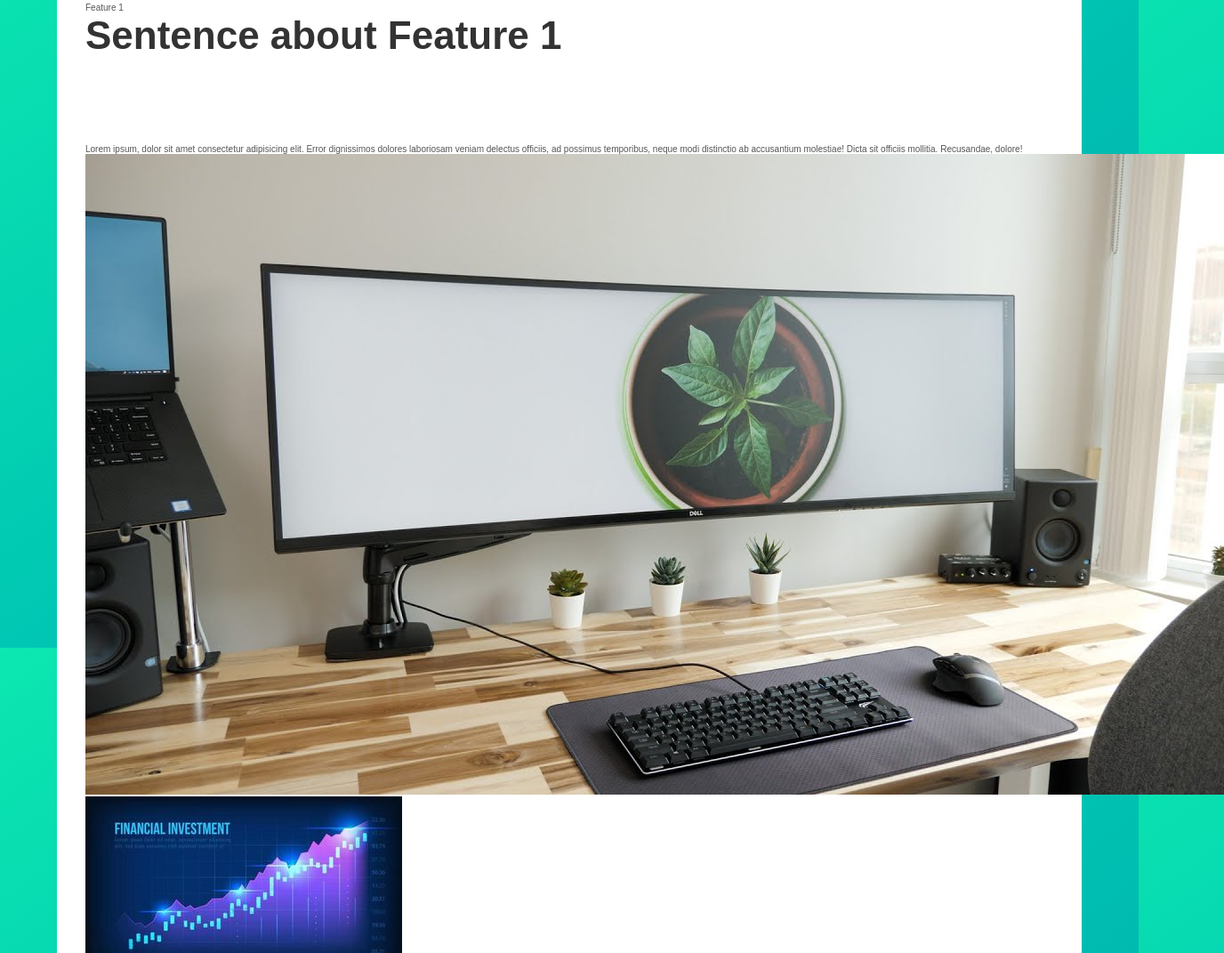
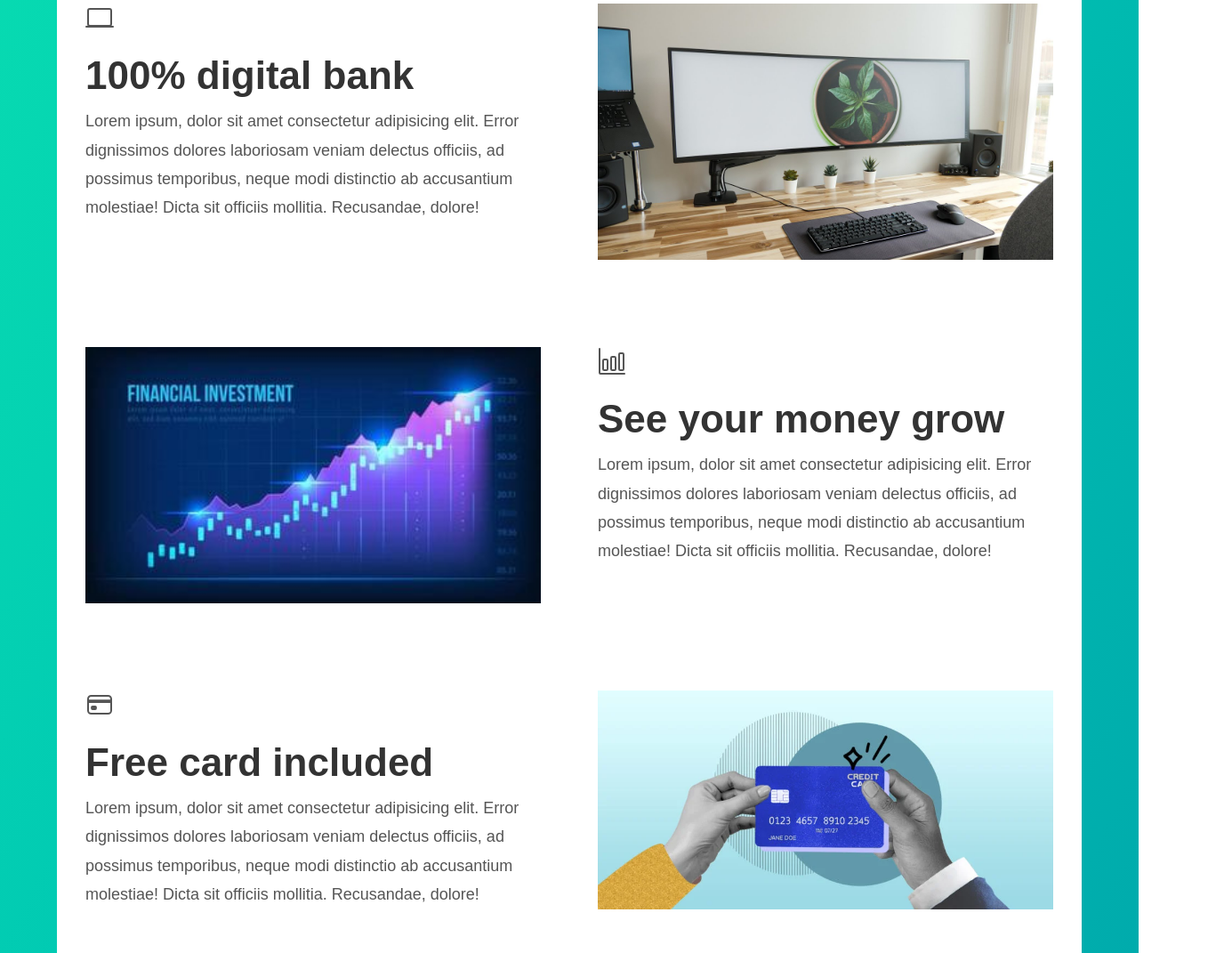
Before and after one commit to aburgy-93/uBankV1.1, a plain HTML site: page index.html in a window 1280 px wide. Shown: the part 1000-2071 px from the top of the page at 89% size, 1376 px wide, since content can reach past the window. Drawn offline with nearby package versions, Linux system fonts and the light colour scheme.

Commit message:
svgs added, features formatted

```diff
--- a/css/general.css
+++ b/css/general.css
@@ -80,12 +80,27 @@ body {
   overflow-x: hidden;
 
   background: var(--gradient-primary);
-  height: 100vh;
+  height: 100%;
 }
 
 html,
 body {
   overflow: visible;
+}
+
+.grid {
+  display: grid;
+  row-gap: 9.6rem;
+  column-gap: 6.4rem;
+}
+
+.grid:not(:last-child) {
+  margin-bottom: 9.6rem;
+}
+
+.grid--2-cols {
+  display: grid;
+  grid-template-columns: 1fr 1fr;
 }
 
 .ubank-UI {
--- a/css/style.css
+++ b/css/style.css
@@ -189,7 +189,7 @@ body {
 }
 
 /*********************************/
-/* SECTION FEATURED */
+/* SECTION FEATURED-IN */
 /*********************************/
 
 /*********************************/
@@ -199,3 +199,26 @@ body {
 .section-features {
   padding: 9.6rem 0;
 }
+
+.feature-img {
+  width: 100%;
+}
+
+.feature-title {
+  font-size: 4.4rem;
+  font-weight: 700;
+  line-height: 1.05;
+  color: #333;
+  margin-bottom: 1.2rem;
+}
+
+.feature-description {
+  font-size: 1.8rem;
+  line-height: 1.8;
+}
+
+.features--icon {
+  height: 3.2rem;
+  width: 3.2rem;
+  margin-bottom: 2.4rem;
+}
--- a/index.html
+++ b/index.html
@@ -4,6 +4,8 @@
     <meta charset="UTF-8" />
     <meta http-equiv="X-UA-Compatible" content="IE=edge" />
     <meta name="viewport" content="width=device-width, initial-scale=1.0" />
+
+    <link rel="shortcut icon" type="image/png" href="img/icon.png" />
 
     <link rel="preconnect" href="https://fonts.googleapis.com" />
     <link rel="preconnect" href="https://fonts.gstatic.com" crossorigin />
@@ -15,6 +17,9 @@
     <title>uBank | A Bank Made for You</title>
 
     <script defer src="script.js"></script>
+
+
+
     <link rel="stylesheet" href="css/general.css" />
     <link rel="stylesheet" href="css/style.css" />
     <link rel="stylesheet" href="css/queries.css" />
@@ -144,8 +149,11 @@
           <div class="container grid grid--2-cols">
             <!-- Feature 1 -->
             <div class="feature-text-box">
-              <p class="feature-title">Feature 1</p>
-              <h3 class="heading-secondary">Sentence about Feature 1</h3>
+              <div >
+                <ion-icon class="features--icon" name="laptop-outline"></ion-icon>
+              </div>
+              <p class="feature-title ">100% digital bank</p>
+              <!-- <h3 class="heading-secondary">Sentence about Feature 1</h3> -->
               <p class="feature-description">
                 Lorem ipsum, dolor sit amet consectetur adipisicing elit. Error
                 dignissimos dolores laboriosam veniam delectus officiis, ad
@@ -170,8 +178,11 @@
               />
             </div>
             <div class="feature-text-box">
-              <p class="feature-title">Feature 2</p>
-              <h2 class="heading-secondary">Sentence about Feature 2</h2>
+              <div >
+                <ion-icon class="features--icon" name="bar-chart-outline"></ion-icon>
+              </div>
+              <p class="feature-title ">See your money grow</p>
+
               <p class="feature-description">
                 Lorem ipsum, dolor sit amet consectetur adipisicing elit. Error
                 dignissimos dolores laboriosam veniam delectus officiis, ad
@@ -182,8 +193,11 @@
 
             <!-- Feature 3 -->
             <div class="feature-text-box">
-              <p class="feature-title">Feature 3</p>
-              <h3 class="heading-secondary">Sentence about Feature 3</h3>
+              <div >
+                <ion-icon class="features--icon" name="card-outline"></ion-icon>
+              </div>
+              <p class="feature-title ">Free card included</p>
+
               <p class="feature-description">
                 Lorem ipsum, dolor sit amet consectetur adipisicing elit. Error
                 dignissimos dolores laboriosam veniam delectus officiis, ad
@@ -272,5 +286,7 @@
         </section>
       </main>
     </div>
+    <script type="module" src="https://unpkg.com/ionicons@5.5.2/dist/ionicons/ionicons.esm.js"></script>
+    <script nomodule src="https://unpkg.com/ionicons@5.5.2/dist/ionicons/ionicons.js"></script>
   </body>
 </html>
```
Also changed, not shown: img/images/icons.svg (added), notes.txt (added), 1 other file.
